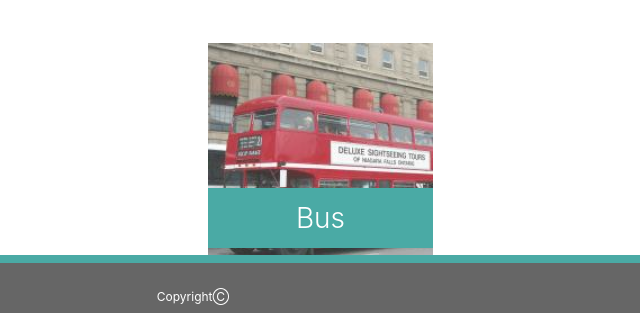
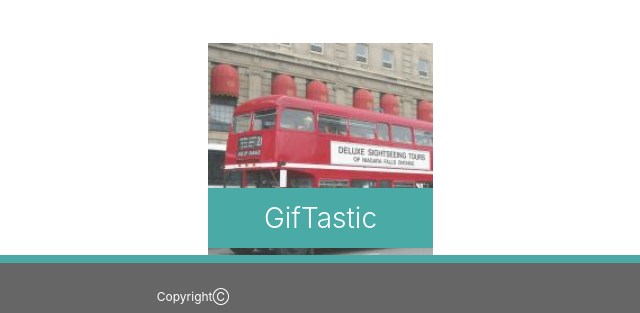
Before and after one commit to GrimbleLewis/Bootstrap-Portfolio, a plain HTML site: page portfolio.html in a window 1280 px wide. Shown: the part 485-798 px from the top of the page, 447-1087 px from the left. Drawn offline with nearby package versions, Linux system fonts and the light colour scheme.

Commit message:
Added giftastic webpage to the portfoilio page

```diff
--- a/portfolio.html
+++ b/portfolio.html
@@ -87,9 +87,11 @@
                       </div>
                       <div class="col-sm">
                           <div class="work">
-                              <img src="assets/images/image4.jpg" alt="Bus">
+                            <a href="https://grimblelewis.github.io/GifTastic/" target="_blank">
+                              <img src="assets/images/image4.jpg" alt="Gifs">
 
-                                <h3>Bus</h3>
+                                <h3>GifTastic</h3>
+                              </a>
                             </div>
                       </div>
                     </div>
```
